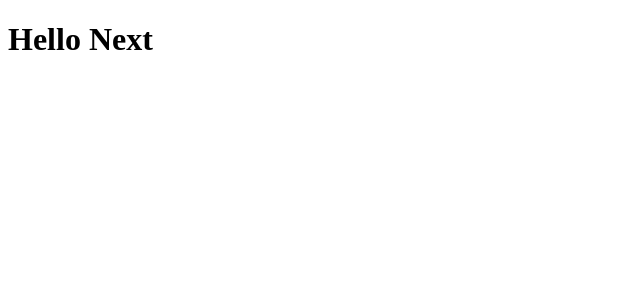
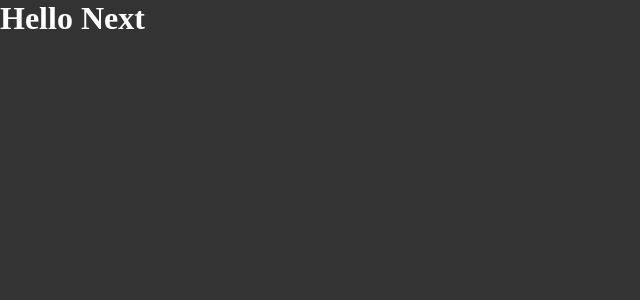
Before and after one commit to leon-carvalho/web-movies, a Next.js app: page / in a window 1280 px wide. Shown: the top 300 px of the page, without its empty margins (0-640 px from the left). Built offline with nearby package versions, Linux system fonts and the light colour scheme.

Commit message:
feat: config styled-components to handle with SSR

```diff
--- /dev/null
+++ b/babel.config.js
@@ -0,0 +1,4 @@
+module.exports = {
+  presets: ['next/babel'],
+  plugins: [['styled-components', { ssr: true }]]
+}
--- a/src/pages/_app.tsx
+++ b/src/pages/_app.tsx
@@ -1,5 +1,12 @@
+import GlobalStyles from '@/styles/global'
+
 function MyApp({ Component, pageProps }): JSX.Element {
-  return <Component {...pageProps} />
+  return (
+    <>
+      <Component {...pageProps} />
+      <GlobalStyles />
+    </>
+  )
 }
 
 export default MyApp
--- /dev/null
+++ b/src/pages/_document.tsx
@@ -0,0 +1,29 @@
+import Document, { DocumentContext } from 'next/document'
+import { ServerStyleSheet } from 'styled-components'
+
+export default class MyDocument extends Document {
+  static async getInitialProps(ctx: DocumentContext) {
+    const sheet = new ServerStyleSheet()
+    const originalRenderPage = ctx.renderPage
+
+    try {
+      ctx.renderPage = () =>
+        originalRenderPage({
+          enhanceApp: App => props => sheet.collectStyles(<App {...props} />)
+        })
+
+      const initialProps = await Document.getInitialProps(ctx)
+      return {
+        ...initialProps,
+        styles: (
+          <>
+            {initialProps.styles}
+            {sheet.getStyleElement()}
+          </>
+        )
+      }
+    } finally {
+      sheet.seal()
+    }
+  }
+}
--- /dev/null
+++ b/src/styles/global.ts
@@ -0,0 +1,14 @@
+import { createGlobalStyle } from 'styled-components'
+
+export default createGlobalStyle`
+  * {
+    margin: 0;
+    padding: 0;
+    box-sizing: border-box;
+  }
+
+  body {
+    color: #fff;
+    background: #333;
+  }
+`
```
